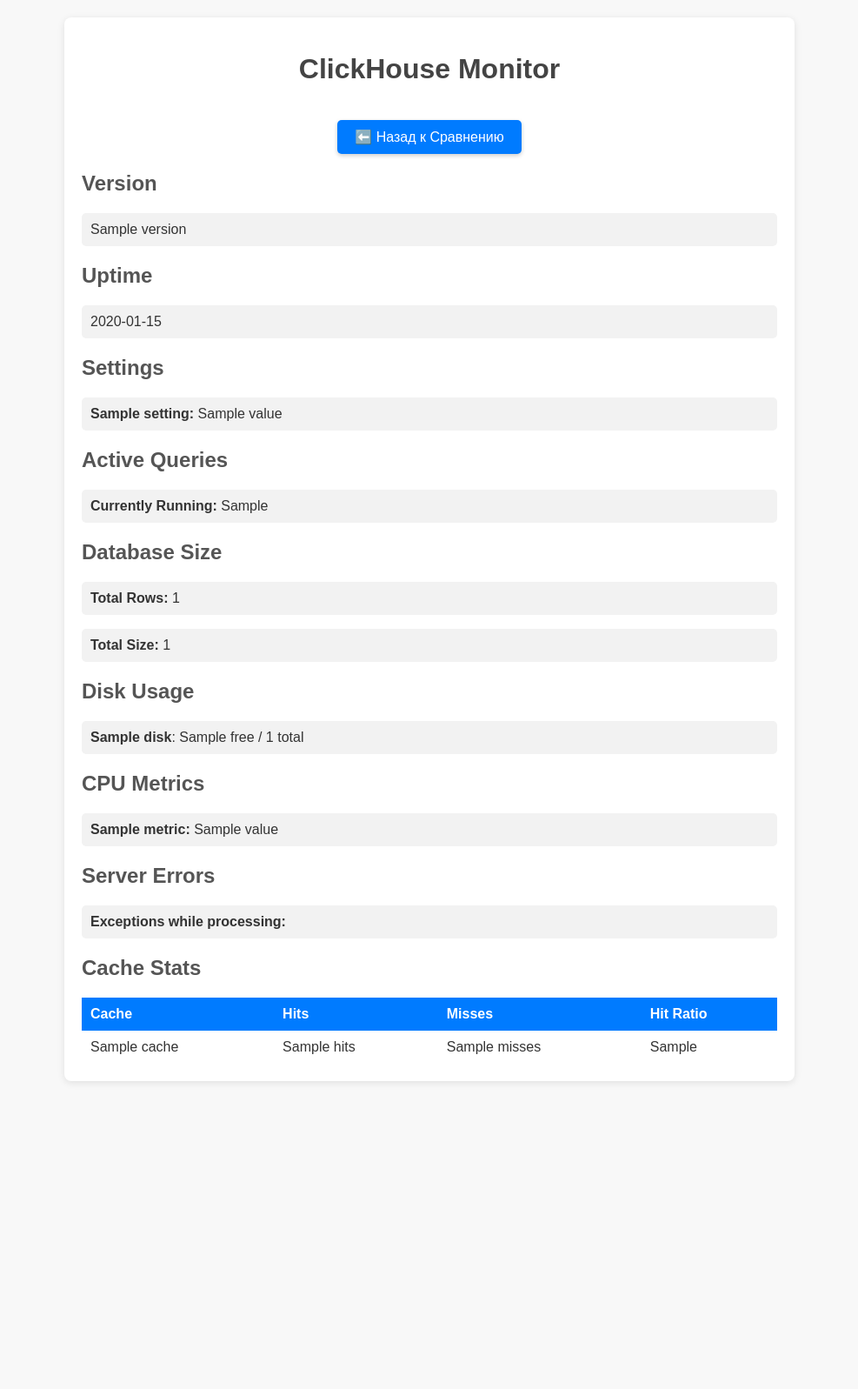
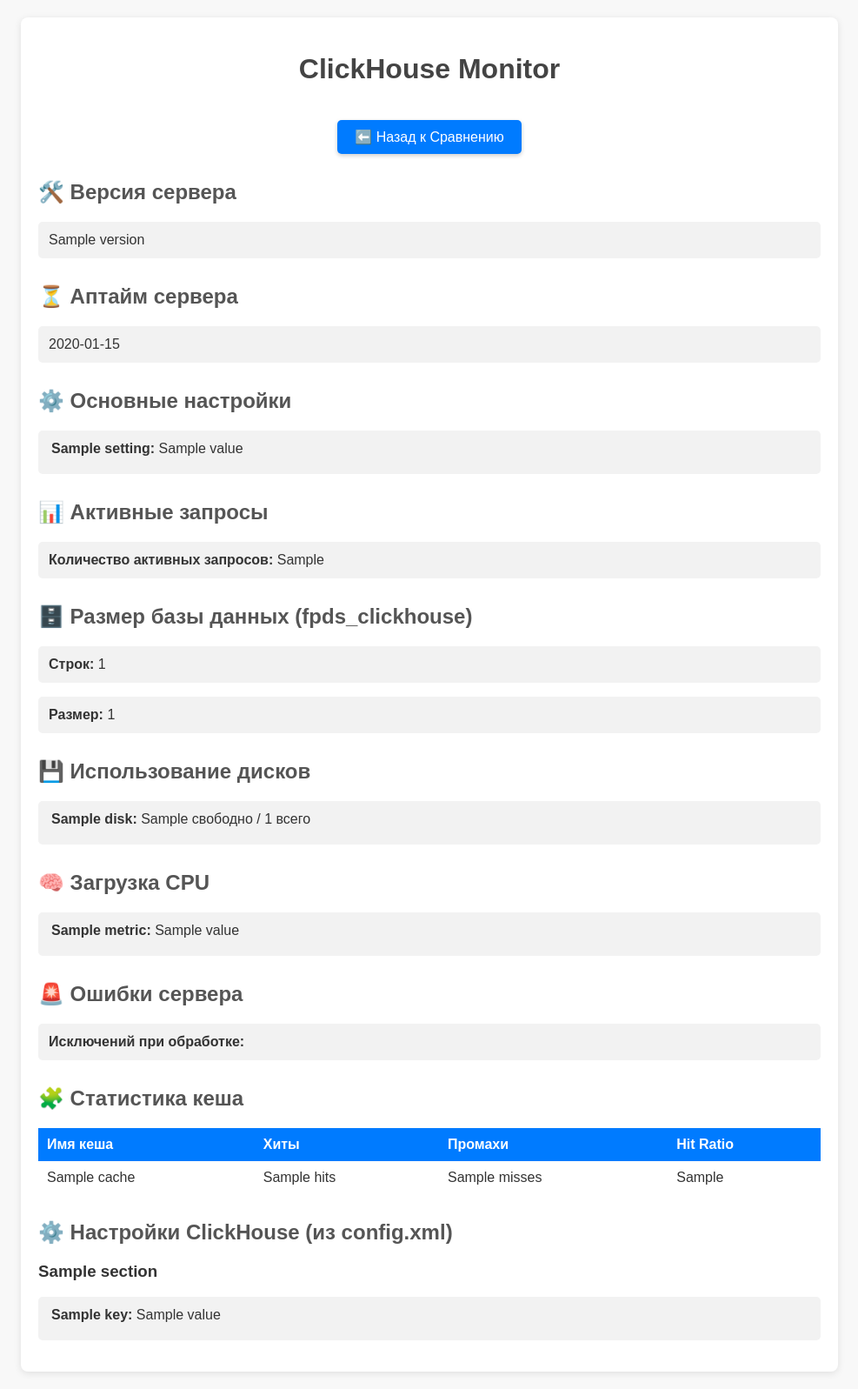
Before and after one commit to ioborin22/fpds-mega-parser, a FastAPI app: template src/web/templates/clickhouse.html in a window 1280 px wide. Shown: the whole page at 87% size, without its empty margins (146-1133 px from the left). Before the commit the page ends 1263 px from the top, so only its background shows below. Run offline with FastAPI, Linux system fonts and the light colour scheme; the template is opened without the code that fills it: most values are stand-ins (such as "Sample title", 1, 10 or a date in 2020).

Commit message:
20250408

```diff
--- a/src/api/app.py
+++ b/src/api/app.py
@@ -5,6 +5,8 @@
 import clickhouse_connect
 import mysql.connector
 from fpds.config import DB_CONFIG
+
+from xml.etree import ElementTree as ET
 
 # 📂 Путь к HTML-шаблонам
 templates = Jinja2Templates(
@@ -127,97 +129,136 @@
     return f"{size:.2f} {power_labels[n]}"
 
 
+# Функция для рекурсивного парсинга config.xml
+def parse_clickhouse_config(path_to_config):
+    config_data = {}
+    try:
+        tree = ET.parse(path_to_config)
+        root = tree.getroot()
+        for section in root:
+            section_name = section.tag
+            config_data[section_name] = {}
+            for child in section:
+                config_data[section_name][child.tag] = child.text or ''
+    except Exception as e:
+        print(f"⚠️ Ошибка при чтении конфига: {e}")
+    return config_data
+
 @app.get("/clickhouse", response_class=HTMLResponse)
 async def clickhouse_info(request: Request):
     """Панель мониторинга ClickHouse."""
 
-    # 1. Версия ClickHouse
-    version = client.query("SELECT version()").result_rows[0][0]
+    # Чтение конфига ClickHouse
+    def parse_clickhouse_config(path_to_config):
+        config_data = {}
+        try:
+            tree = ET.parse(path_to_config)
+            root = tree.getroot()
+            for section in root:
+                section_name = section.tag
+                config_data[section_name] = {}
+                for child in section:
+                    config_data[section_name][child.tag] = child.text or ''
+        except Exception as e:
+            print(f"⚠️ Ошибка при чтении конфига: {e}")
+        return config_data
 
-    # 2. Важные настройки
-    settings_query = """
-        SELECT name, value
-        FROM system.settings
-        WHERE name IN ('max_memory_usage', 'max_threads', 'max_server_memory_usage', 'max_memory_usage_for_all_queries', 'mark_cache_size', 'uncompressed_cache_size')
-    """
-    settings_result = client.query(settings_query)
-    settings = {name: value for name, value in settings_result.result_rows}
+    # Путь до твоего конфига
+    config_path = '/Users/iliaoborin/clickhouse/25.2.1.3085-stable/preprocessed_configs/config.xml'
+    clickhouse_config = parse_clickhouse_config(config_path)
 
-    # 3. Активные запросы
-    active_queries = client.query(
-        "SELECT count() FROM system.processes").result_rows[0][0]
+    try:
+        # 1. Версия ClickHouse
+        version = client.query("SELECT version()").result_rows[0][0]
 
-    # 4. Размер базы данных
-    db_size_result = client.query("""
-        SELECT sum(bytes_on_disk) AS total_bytes, sum(rows) AS total_rows
-        FROM system.parts
-        WHERE database = 'fpds_clickhouse'
-    """)
-    total_bytes, total_rows = db_size_result.result_rows[0]
-    formatted_total_bytes = format_bytes(total_bytes)
+        # 2. Важные настройки
+        settings_query = """
+            SELECT name, value
+            FROM system.settings
+            WHERE name IN ('max_memory_usage', 'max_threads', 'max_server_memory_usage', 'max_memory_usage_for_all_queries', 'mark_cache_size', 'uncompressed_cache_size')
+        """
+        settings_result = client.query(settings_query)
+        settings = {name: value for name, value in settings_result.result_rows}
 
-    # 5. Аптайм сервера
-    uptime_result = client.query(
-        "SELECT formatReadableTimeDelta(uptime())").result_rows[0][0]
+        # 3. Активные запросы
+        active_queries = client.query(
+            "SELECT count() FROM system.processes").result_rows[0][0]
 
-    # 6. Использование дисков
-    disks_query = """
-        SELECT name, free_space, total_space
-        FROM system.disks
-    """
-    disks_result = client.query(disks_query)
-    disks = [{
-        "name": row[0],
-        "free_space": format_bytes(row[1]),
-        "total_space": format_bytes(row[2])
-    } for row in disks_result.result_rows]
+        # 4. Размер базы данных
+        db_size_result = client.query("""
+            SELECT sum(bytes_on_disk) AS total_bytes, sum(rows) AS total_rows
+            FROM system.parts
+            WHERE database = 'fpds_clickhouse'
+        """)
+        total_bytes, total_rows = db_size_result.result_rows[0]
+        formatted_total_bytes = format_bytes(total_bytes)
 
-    # 7. Загрузка CPU
-    cpu_query = """
-        SELECT metric, value
-        FROM system.metrics
-        WHERE metric LIKE '%CPU%'
-    """
-    cpu_result = client.query(cpu_query)
-    cpu_metrics = {metric: value for metric, value in cpu_result.result_rows}
+        # 5. Аптайм сервера
+        uptime_result = client.query(
+            "SELECT formatReadableTimeDelta(uptime())").result_rows[0][0]
 
-    # 8. Ошибки сервера
-    errors_result = client.query("""
-    SELECT value
-    FROM system.events
-    WHERE event = 'ExceptionWhileProcessing'
-    """)
-    server_errors = errors_result.result_rows[0][0] if errors_result.result_rows else 0
+        # 6. Использование дисков
+        disks_query = "SELECT name, free_space, total_space FROM system.disks"
+        disks_result = client.query(disks_query)
+        disks = [{
+            "name": row[0],
+            "free_space": format_bytes(row[1]),
+            "total_space": format_bytes(row[2])
+        } for row in disks_result.result_rows]
 
-    # 9. Статистика кеша (без падения, если нет таблицы)
-    try:
-        cache_query = """
-            SELECT cache_name, hits, misses, round(hits / (hits + misses + 0.001), 3) as hit_ratio FROM system.cache_diagnostics
-        """
-        cache_result = client.query(cache_query)
-        cache_stats = [{
-            "cache_name": row[0],
-            "hits": row[1],
-            "misses": row[2],
-            "hit_ratio": row[3]
-        } for row in cache_result.result_rows]
+        # 7. Загрузка CPU
+        cpu_query = "SELECT metric, value FROM system.metrics WHERE metric LIKE '%CPU%'"
+        cpu_result = client.query(cpu_query)
+        cpu_metrics = {metric: value for metric,
+                       value in cpu_result.result_rows}
+
+        # 8. Ошибки сервера
+        errors_result = client.query("""
+            SELECT value
+            FROM system.events
+            WHERE event = 'ExceptionWhileProcessing'
+        """)
+        server_errors = errors_result.result_rows[0][0] if errors_result.result_rows else 0
+
+        # 9. Статистика кеша
+        try:
+            cache_query = """
+                SELECT cache_name, hits, misses, round(hits / (hits + misses + 0.001), 3) as hit_ratio
+                FROM system.cache_diagnostics
+            """
+            cache_result = client.query(cache_query)
+            cache_stats = [{
+                "cache_name": row[0],
+                "hits": row[1],
+                "misses": row[2],
+                "hit_ratio": row[3]
+            } for row in cache_result.result_rows]
+        except Exception as e:
+            print(f"⚠️ Не удалось получить кеш-статистику: {e}")
+            cache_stats = []
+
+        return templates.TemplateResponse("clickhouse.html", {
+            "request": request,
+            "version": version,
+            "settings": settings,
+            "active_queries": active_queries,
+            "total_bytes": formatted_total_bytes,
+            "total_rows": total_rows,
+            "uptime": uptime_result,
+            "disks": disks,
+            "cpu_metrics": cpu_metrics,
+            "server_errors": server_errors,
+            "cache_stats": cache_stats,
+            "clickhouse_config": clickhouse_config  # <<< Передаём!
+        })
+
     except Exception as e:
-        print(f"⚠️ Не удалось получить кеш-статистику: {e}")
-        cache_stats = []  # Пустой список, чтобы шаблон не упал
-
-    return templates.TemplateResponse("clickhouse.html", {
-        "request": request,
-        "version": version,
-        "settings": settings,
-        "active_queries": active_queries,
-        "total_bytes": formatted_total_bytes,
-        "total_rows": total_rows,
-        "uptime": uptime_result,
-        "disks": disks,
-        "cpu_metrics": cpu_metrics,
-        "server_errors": server_errors,
-        "cache_stats": cache_stats
-    })
+        print(f"❌ ClickHouse недоступен: {e}")
+        return templates.TemplateResponse("clickhouse.html", {
+            "request": request,
+            "clickhouse_running": False,
+            "clickhouse_config": clickhouse_config
+        })
 
 # Запуск:
 # uvicorn src.api.app:app --reload
--- a/src/web/templates/clickhouse.html
+++ b/src/web/templates/clickhouse.html
@@ -11,7 +11,7 @@
             color: #333;
         }
         .container {
-            max-width: 800px;
+            max-width: 900px;
             margin: 0 auto;
             background: #fff;
             padding: 20px;
@@ -25,22 +25,19 @@
         }
         h2 {
             color: #555;
-            margin-top: 20px;
+            margin-top: 30px;
+        }
+        ul, p {
+            background: #f2f2f2;
+            padding: 12px;
+            border-radius: 5px;
         }
         ul {
             list-style-type: none;
-            padding: 0;
+            padding-left: 15px;
         }
         ul li {
-            background: #f2f2f2;
             margin-bottom: 8px;
-            padding: 10px;
-            border-radius: 5px;
-        }
-        p {
-            background: #f2f2f2;
-            padding: 10px;
-            border-radius: 5px;
         }
         a.button {
             display: inline-block;
@@ -58,7 +55,7 @@
         table {
             width: 100%;
             border-collapse: collapse;
-            margin-top: 20px;
+            margin-top: 15px;
         }
         th, td {
             padding: 10px;
@@ -85,51 +82,53 @@
             <a href="/" class="button">⬅️ Назад к Сравнению</a>
         </div>
 
-        <h2>Version</h2>
+        <h2>🛠️ Версия сервера</h2>
         <p>{{ version }}</p>
 
-        <h2>Uptime</h2>
+        <h2>⏳ Аптайм сервера</h2>
         <p>{{ uptime }}</p>
 
-        <h2>Settings</h2>
+        <h2>⚙️ Основные настройки</h2>
         <ul>
             {% for name, value in settings.items() %}
                 <li><strong>{{ name }}:</strong> {{ value }}</li>
             {% endfor %}
         </ul>
 
-        <h2>Active Queries</h2>
-        <p><strong>Currently Running:</strong> {{ active_queries }}</p>
+        <h2>📊 Активные запросы</h2>
+        <p><strong>Количество активных запросов:</strong> {{ active_queries }}</p>
 
-        <h2>Database Size</h2>
-        <p><strong>Total Rows:</strong> {{ total_rows }}</p>
-        <p><strong>Total Size:</strong> {{ total_bytes }}</p>
+        <h2>🗄️ Размер базы данных (fpds_clickhouse)</h2>
+        <p><strong>Строк:</strong> {{ total_rows }}</p>
+        <p><strong>Размер:</strong> {{ total_bytes }}</p>
 
-        <h2>Disk Usage</h2>
+        <h2>💾 Использование дисков</h2>
         <ul>
             {% for disk in disks %}
-                <li><strong>{{ disk.name }}</strong>: {{ disk.free_space }} free / {{ disk.total_space }} total</li>
+                <li><strong>{{ disk.name }}:</strong> {{ disk.free_space }} свободно / {{ disk.total_space }} всего</li>
             {% endfor %}
         </ul>
 
-        <h2>CPU Metrics</h2>
+        {% if cpu_metrics %}
+        <h2>🧠 Загрузка CPU</h2>
         <ul>
             {% for metric, value in cpu_metrics.items() %}
                 <li><strong>{{ metric }}:</strong> {{ value }}</li>
             {% endfor %}
         </ul>
+        {% endif %}
 
-        <h2>Server Errors</h2>
-        <p><strong>Exceptions while processing:</strong> {{ server_errors }}</p>
+        <h2>🚨 Ошибки сервера</h2>
+        <p><strong>Исключений при обработке:</strong> {{ server_errors }}</p>
 
         {% if cache_stats %}
-        <h2>Cache Stats</h2>
+        <h2>🧩 Статистика кеша</h2>
         <table>
             <thead>
                 <tr>
-                    <th>Cache</th>
-                    <th>Hits</th>
-                    <th>Misses</th>
+                    <th>Имя кеша</th>
+                    <th>Хиты</th>
+                    <th>Промахи</th>
                     <th>Hit Ratio</th>
                 </tr>
             </thead>
@@ -146,6 +145,17 @@
         </table>
         {% endif %}
 
+        {% if clickhouse_config %}
+        <h2>⚙️ Настройки ClickHouse (из config.xml)</h2>
+        {% for section, params in clickhouse_config.items() %}
+            <h3>{{ section }}</h3>
+            <ul>
+                {% for key, value in params.items() %}
+                    <li><strong>{{ key }}:</strong> {{ value }}</li>
+                {% endfor %}
+            </ul>
+        {% endfor %}
+        {% endif %}
     </div>
 </body>
 </html>
```
